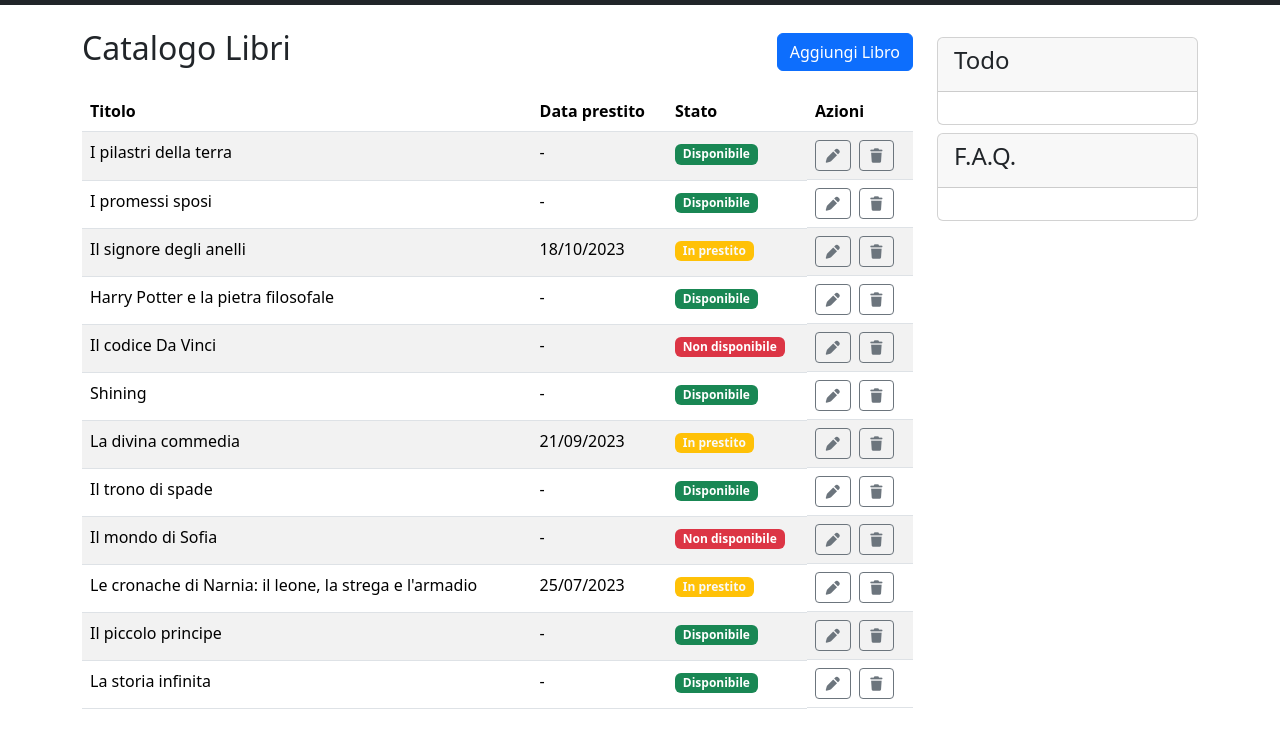
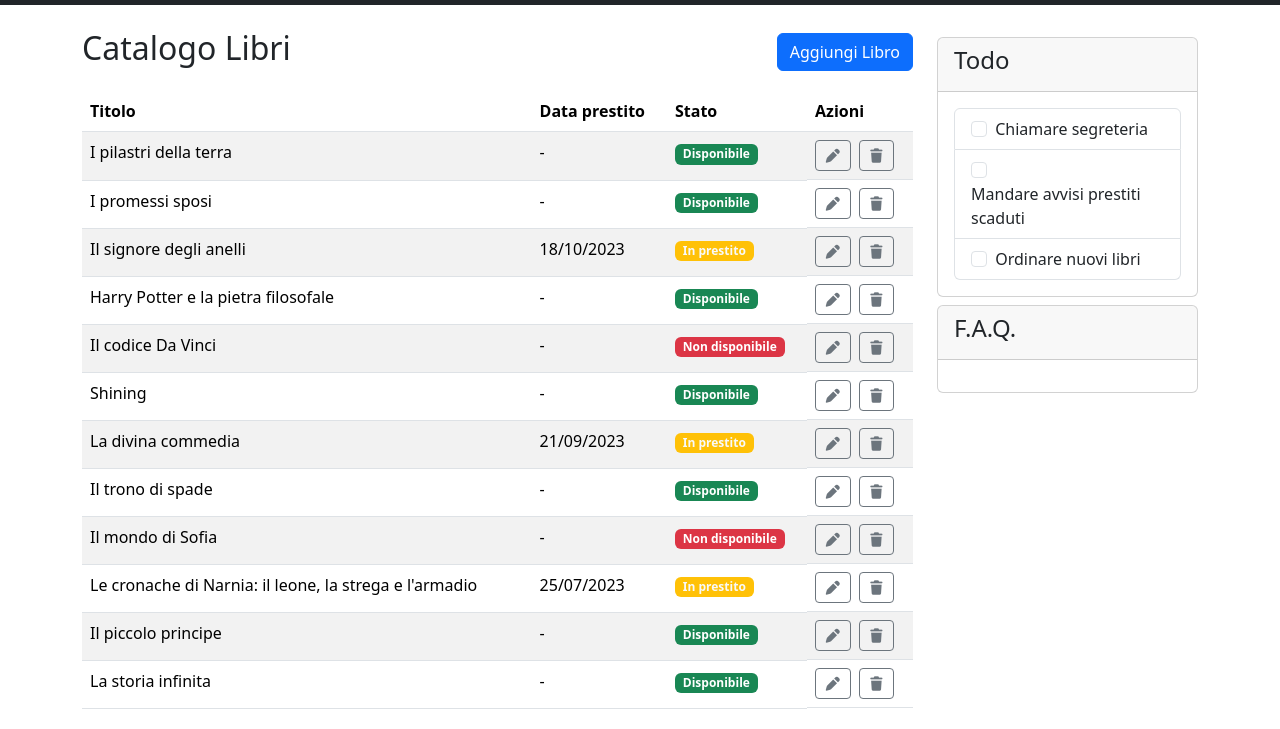
Before and after one commit to saverio-mandarano/html-css-bootstrap-dashboard, a plain HTML site: page index.html in a window 1280 px wide. Shown: the part 71-800 px from the top of the page. Drawn offline with nearby package versions, Linux system fonts and the light colour scheme.

Commit message:
aggiunta list-group con list-group-item e checkbox

```diff
--- a/index.html
+++ b/index.html
@@ -311,7 +311,43 @@
               <div class="card-header">
                 <h4>Todo</h4>
               </div>
-              <div class="card-body"></div>
+              <div class="card-body">
+                <ul class="list-group">
+                  <li class="list-group-item">
+                    <input
+                      class="form-check-input me-1"
+                      type="checkbox"
+                      value=""
+                      id="checkboxDefault"
+                    />
+                    <label class="form-check-label" for="checkboxDefault"
+                      >Chiamare segreteria</label
+                    >
+                  </li>
+                  <li class="list-group-item">
+                    <input
+                      class="form-check-input me-1"
+                      type="checkbox"
+                      value=""
+                      id="checkboxDefault"
+                    />
+                    <label class="form-check-label" for="checkboxDefault"
+                      >Mandare avvisi prestiti scaduti</label
+                    >
+                  </li>
+                  <li class="list-group-item">
+                    <input
+                      class="form-check-input me-1"
+                      type="checkbox"
+                      value=""
+                      id="checkboxDefault"
+                    />
+                    <label class="form-check-label" for="checkboxDefault"
+                      >Ordinare nuovi libri
+                    </label>
+                  </li>
+                </ul>
+              </div>
             </div>
             <!-- side-content CARD -->
             <div class="card mt-2">
```
